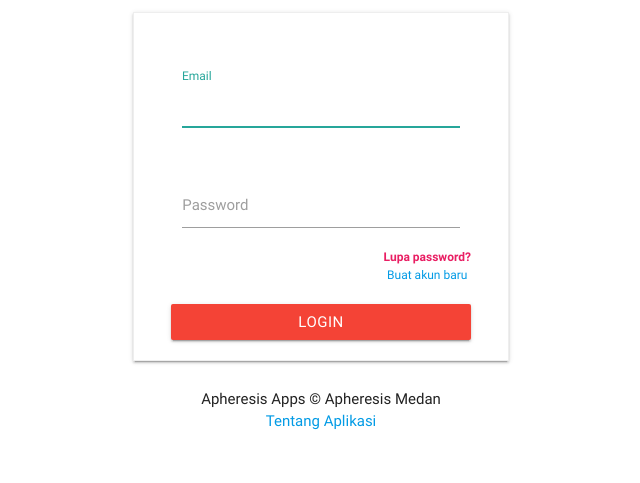
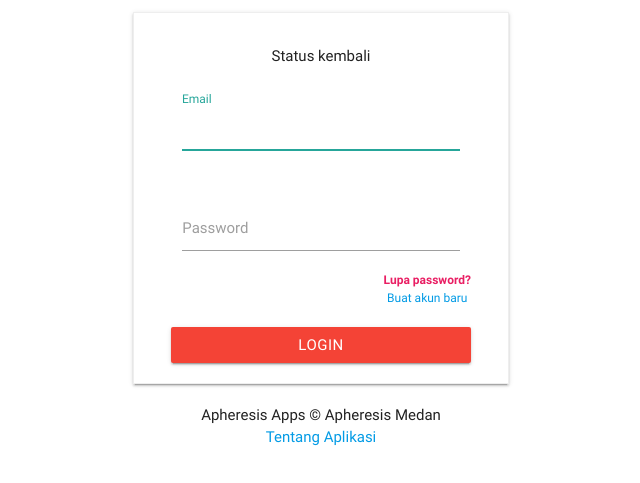
Before and after one commit to adityadarmanst/apheresisMedan, a plain HTML site: page www/index.html in a window 1280 px wide. Shown: the part 149-632 px from the top of the page, without its empty margins (319-959 px from the left). Drawn offline with nearby package versions, Linux system fonts and the light colour scheme.

Commit message:
Update index.html

```diff
--- a/www/index.html
+++ b/www/index.html
@@ -27,7 +27,7 @@
       <div class="container ">
         <div class="z-depth-1 white row" style="display: inline-block; padding: 32px 48px 0px 48px; border: 1px solid #EEE;">
 
-
+		<div>Status kembali</div>
             <div class='row'>
               <div class='col s12'>
               </div>
```
